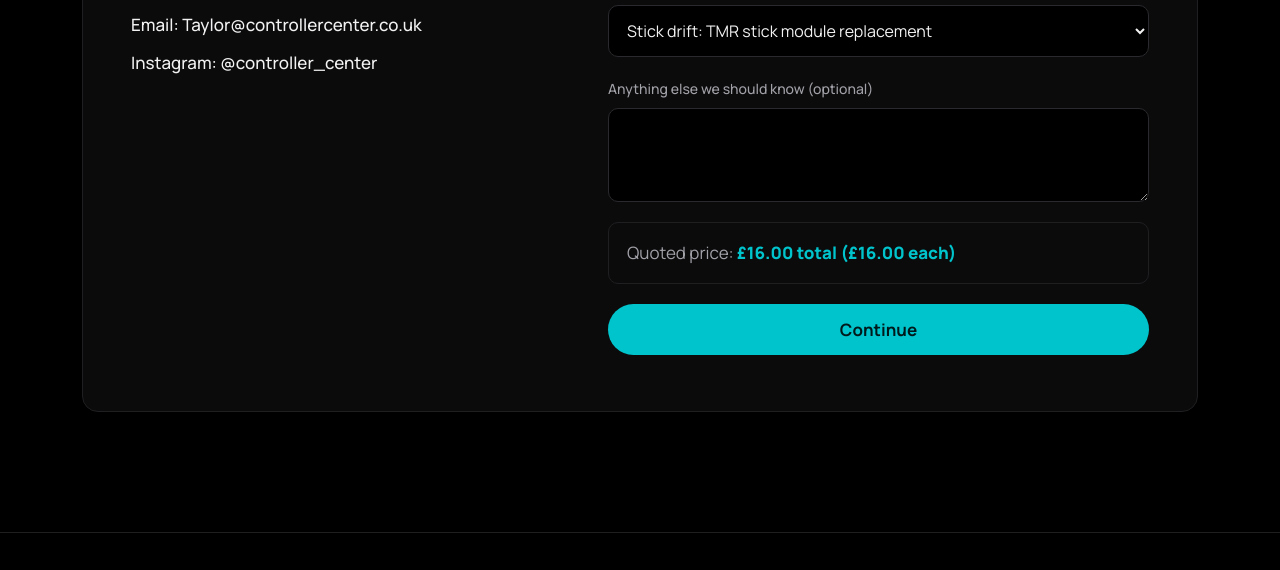
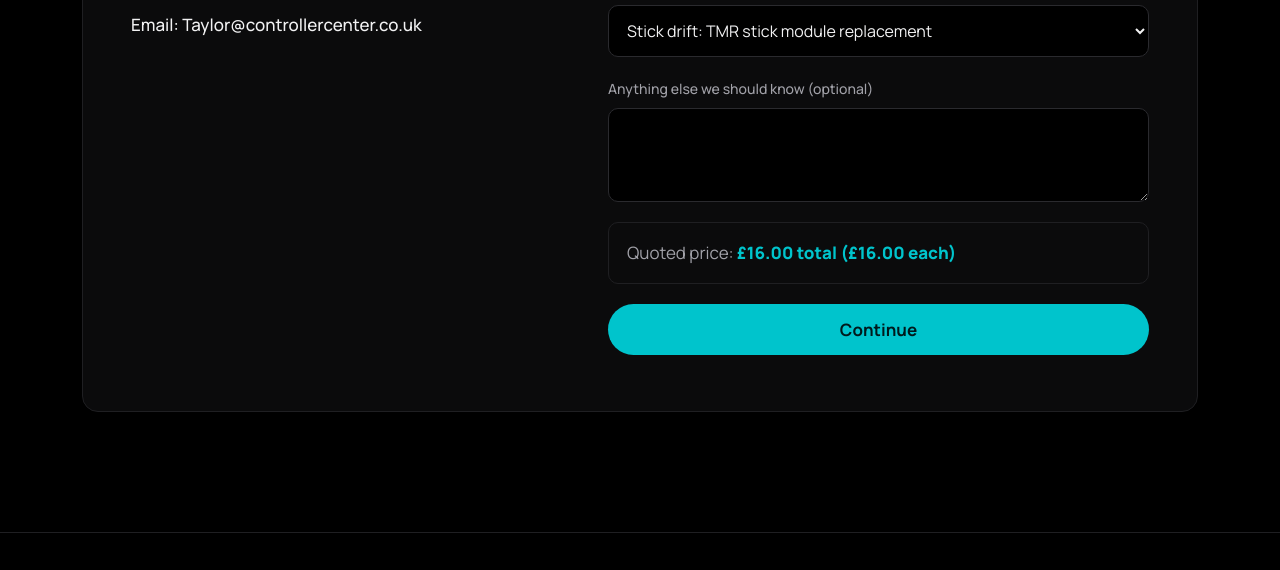
Before and after one commit to tdontplay/controllercenter, a plain HTML site: page index.html in a window 1280 px wide. Shown: the part 5078-5648 px from the top of the page. Drawn offline with Linux system fonts and the light colour scheme.

Commit message:
removed insta hadle

```diff
--- a/index.html
+++ b/index.html
@@ -143,7 +143,6 @@
 <h2 class="h2">Request a repair.</h2>
 <p class="muted">Tell us what you're sending and where to return it. We'll email you our postal address.</p>
 <a href="mailto:Taylor@controllercenter.co.uk">Email: Taylor@controllercenter.co.uk</a>
-<a href="https://instagram.com/controller_center">Instagram: @controller_center</a>
 </div>
 <div class="form" id="form">
 <div class="sbar"><div class="sb on"><i></i><span>1. Controllers</span></div><div class="sb"><i></i><span>2. Your details</span></div><div class="sb"><i></i><span>3. Address</span></div></div>
```
